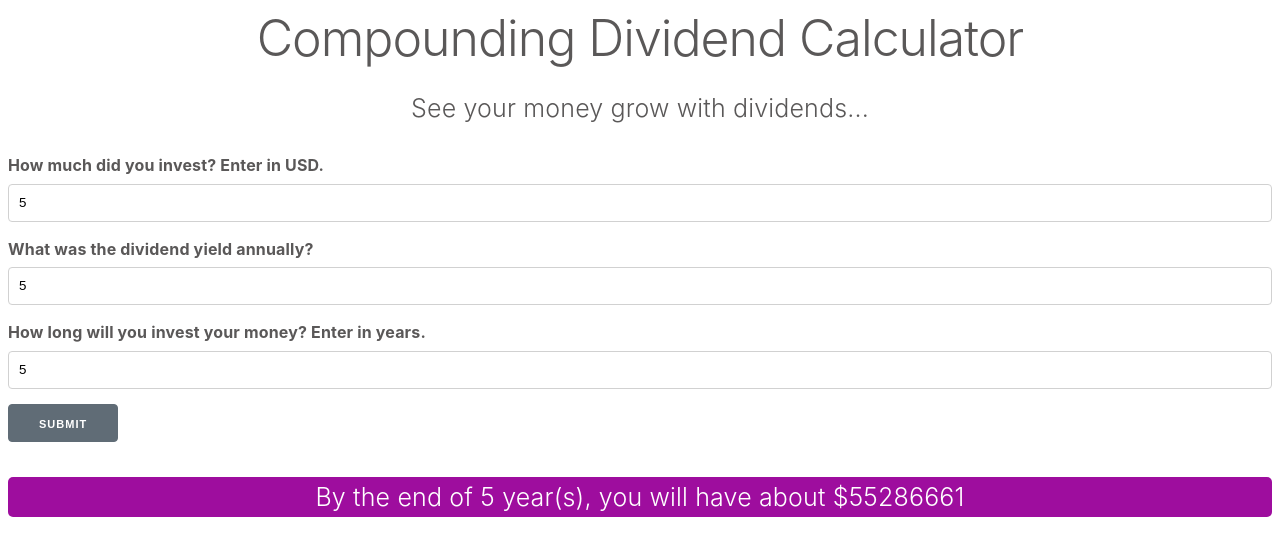
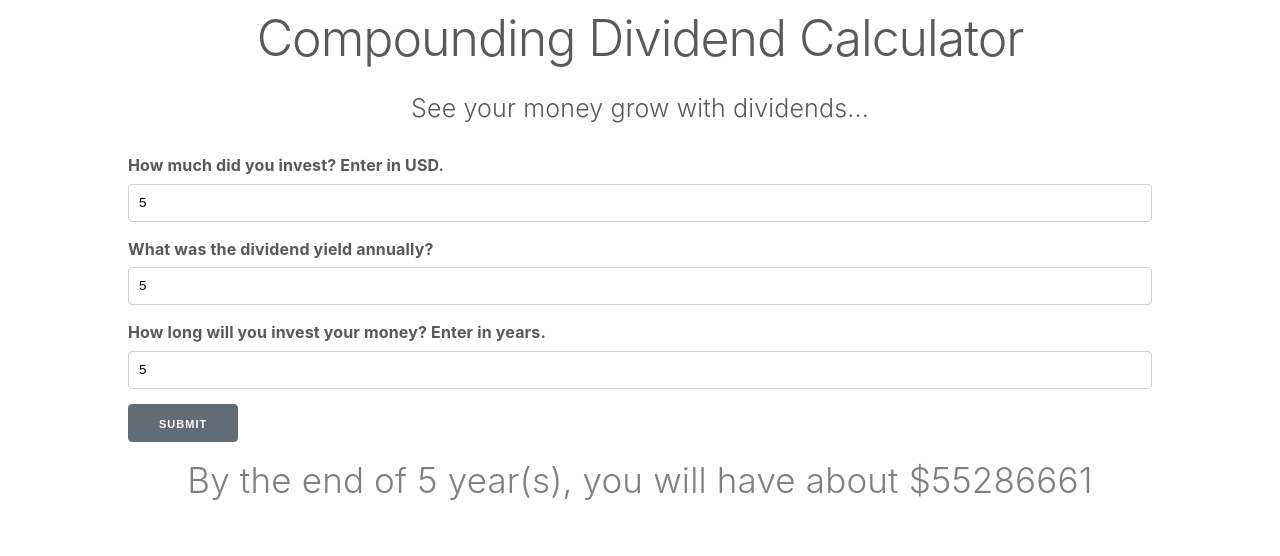
Before and after one commit to farohan/dividend-calculator, a plain HTML site: page index.html in a window 1280 px wide. Both pictures are taken after typing "5", "5", "5" into the empty fields and a click on the button "SUBMIT". Drawn offline with nearby package versions, Linux system fonts and the light colour scheme.

Commit message:
Update index.html

```diff
--- a/index.html
+++ b/index.html
@@ -29,10 +29,13 @@
             font-size: 2.5rem;
         }
 
+        #div-yield-form {
+            width: 80vw;
+            margin: auto;
+        }
+
         .end-result {
-            border-radius: 5px;
             margin: auto;
-            background: rgb(158, 13, 158);
             display: flex;
             justify-content: center;
             align-items: center;
@@ -40,7 +43,8 @@
         }
 
         #results {
-            color: white;
+            color: grey;
+            font-size: 3.5rem;
         }
     </style>
 </head>
@@ -53,7 +57,7 @@
         <input name="initial-inv" id="initial-inv" type="number" min="0" max="1000000000000" required>
 
         <label for="yield">What was the dividend yield annually?</label>
-        <input name="yield" id="yield" type="number" min="0" max="20" step="0.01" required>
+        <input name="yield" id="yield" type="number" min="0" max="20" step="0.005" required>
 
         <label for="inv-duration">How long will you invest your money? Enter in years. </label>
         <input name="inv-duration" id="inv-duration" type="number" min="0" max="250" step="0.1" required>
```
